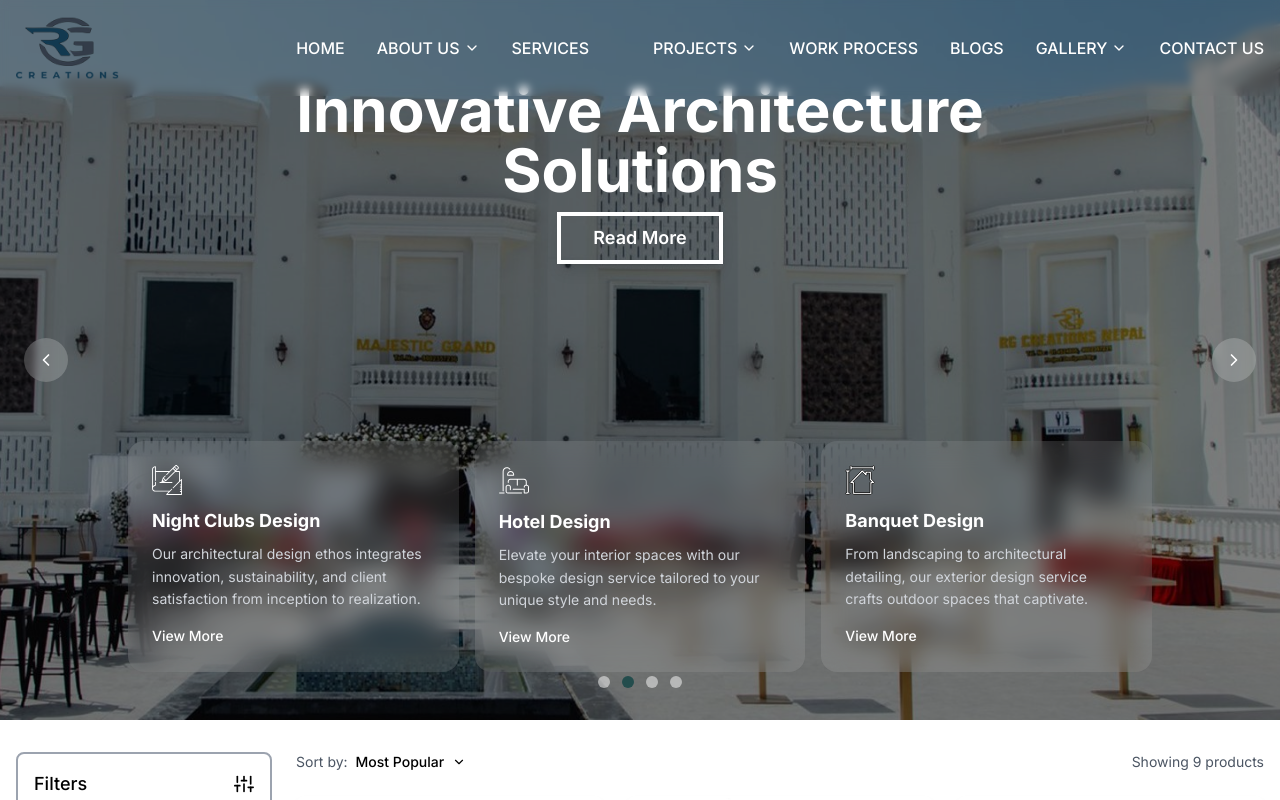
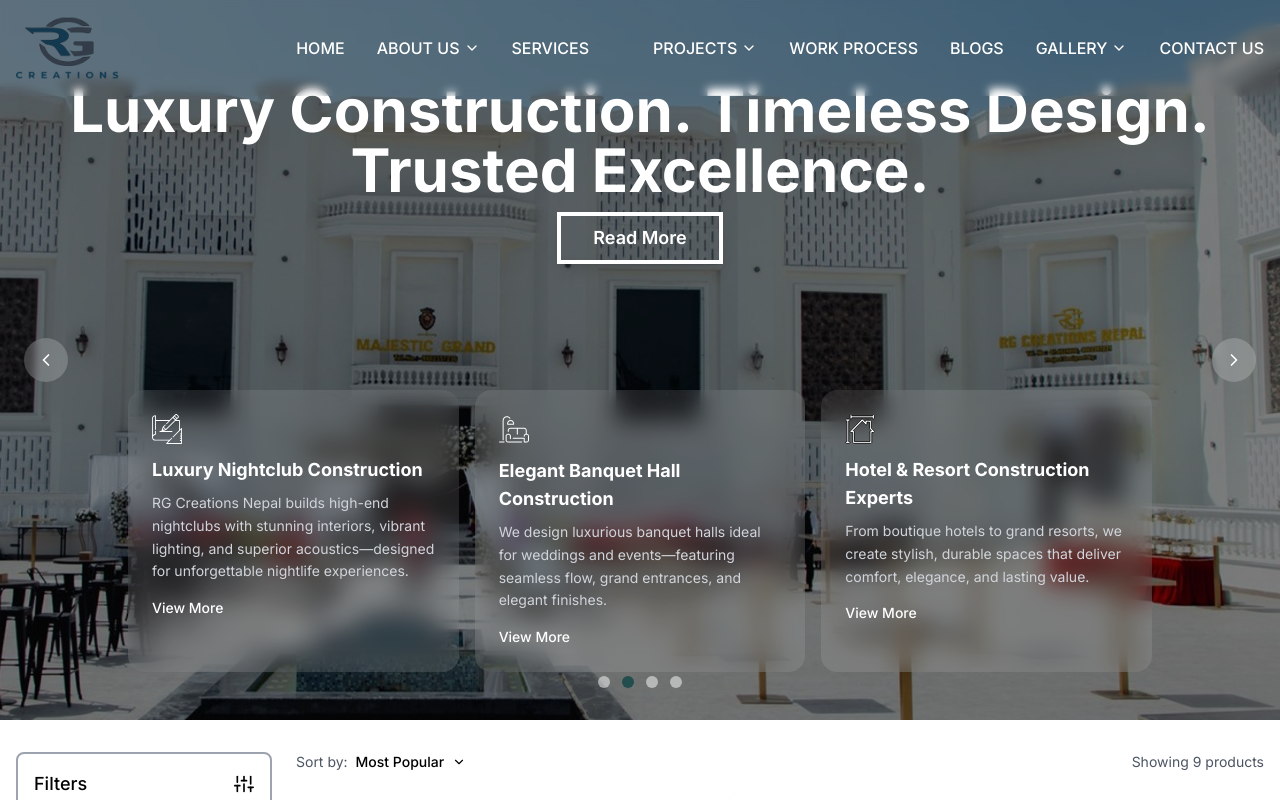
Before and after one commit to zennie2001/rgcreationsnepal, a Next.js app: page /collections in a window 1280 px wide. Shown: the top 800 px of the page. Built offline with nearby package versions, Linux system fonts and the light colour scheme.

Commit message:
About us

```diff
--- a/src/app/(home)/layout.tsx
+++ b/src/app/(home)/layout.tsx
@@ -16,7 +16,7 @@ const jakarta = Inter({
 
 export const metadata: Metadata = {
   title: {
-    default: "RG Creations",
+    default: "Top-Rated Construction Company for Nightclubs, Hotels & Banquets",
     template: "%s | RG Creations",
   },
   description:
--- a/src/sections/AboutHero.tsx
+++ b/src/sections/AboutHero.tsx
@@ -7,7 +7,7 @@ export default function Hero() {
     <section className="relative h-screen w-full text-white">
       {/* Background Image */}
       <Image
-        src="/about.jpg" // Replace with your actual image path
+        src="/about/2.jpg" // Replace with your actual image path
         alt="Hero Background"
         fill
         className="object-cover z-0"
--- a/src/sections/Hero.tsx
+++ b/src/sections/Hero.tsx
@@ -8,22 +8,22 @@ const slides = [
   {
     id: 1,
     image: "/main-slider1.jpg",
-    title: "Best Architectural Firm for Sustainable Design",
+    title: "Building Iconic Spaces - That Define Nepal’s Future",
   },
   {
     id: 2,
     image: "/main-slider2.jpg",
-    title: "Innovative Architecture Solutions",
+    title: "Luxury Construction. Timeless Design. Trusted Excellence.",
   },
   {
     id: 3,
     image: "/main-slider3.jpg",
-    title: "Creating Tomorrow's Spaces Today",
+    title: "Where Vision Meets Structure – Premium Construction in Nepal.",
   },
   {
     id: 4,
     image: "/main-slider4.jpg",
-    title: "Creating Tomorrow's Spaces Today",
+    title: "From Nightlife to Luxury Living – We Build Experiences.",
   },
 ];
 
@@ -71,8 +71,8 @@ const Hero = () => {
 
       {/* Hero Content */}
       <div className="absolute inset-0 flex items-center md:items-start mt-20 xxl:mt-40 justify-center z-30">
-        <div className="text-center  text-white px-14 max-w-4xl mx-auto ">
-          <p className="text-3xl md:text-6xl 2xl:text-7xl font-bold  mb-3 leading-tight">
+        <div className="text-center  text-white  mx-8  ">
+          <p className="text-3xl md:text-6xl 4xl:text-4xl font-bold  mb-3 leading-tight">
             {slides[currentSlide].title}
           </p>
 
@@ -129,11 +129,10 @@ const Hero = () => {
                   />
                 </svg>
               </div>
-              <h3 className="text-lg 2xl:text-xl font-bold mb-2">Night Clubs Design</h3>
+              <h3 className="text-lg 2xl:text-xl font-bold mb-2">Luxury Nightclub Construction</h3>
               <p className="text-gray-300 text-sm leading-relaxed mb-3 ">
-                Our architectural design ethos integrates innovation,
-                sustainability, and client satisfaction from inception to
-                realization.
+                RG Creations Nepal builds high-end nightclubs with stunning interiors, vibrant lighting, and superior acoustics—designed for unforgettable nightlife experiences.
+
               </p>
               <button className="text-white text-sm font-medium hover:text-teal-400 transition-colors ">
                 View More
@@ -156,10 +155,10 @@ const Hero = () => {
                   />
                 </svg>
               </div>
-              <h3 className="text-lg 2xl:text-xl font-bold mb-2">Hotel Design</h3>
+              <h3 className="text-lg 2xl:text-xl font-bold mb-2">Elegant Banquet Hall Construction</h3>
               <p className="text-gray-300 text-sm leading-relaxed mb-3">
-                Elevate your interior spaces with our bespoke design service
-                tailored to your unique style and needs.
+                We design luxurious banquet halls ideal for weddings and events—featuring seamless flow, grand entrances, and elegant finishes.
+
               </p>
               <button className="text-white text-sm font-medium hover:text-teal-400 transition-colors ">
                 View More
@@ -196,10 +195,9 @@ const Hero = () => {
                   />
                 </svg>
               </div>
-              <h3 className="text-lg 2xl:text-xl font-bold mb-2">Banquet Design</h3>
+              <h3 className="text-lg 2xl:text-xl font-bold mb-2">Hotel & Resort Construction Experts</h3>
               <p className="text-gray-300 text-sm leading-relaxed mb-3">
-                From landscaping to architectural detailing, our exterior design
-                service crafts outdoor spaces that captivate.
+                From boutique hotels to grand resorts, we create stylish, durable spaces that deliver comfort, elegance, and lasting value.
               </p>
               <button className="text-white text-sm font-medium hover:text-teal-400 transition-colors ">
                 View More
--- a/src/sections/Products.tsx
+++ b/src/sections/Products.tsx
@@ -8,33 +8,33 @@ const LatestProjects = () => {
   const [hoveredIndex, setHoveredIndex] = useState<number | null>(null);
   const [playingIndexes, setPlayingIndexes] = useState<number[]>([]);
 
-  const filters = ["All Project", "Building", "Interior", "Restaurant"];
+  const filters = ["All Project", "Completed Projects", "Ongoing Projects"];
 
   const projects = [
     {
       id: 1,
-      category: "Interior",
+      category: "Completed Projects",
       image: "/rambagh.jpg",
       video: "/RGVideo2.mp4",
       title: "Luxury Hotel Lobby",
     },
     {
       id: 2,
-      category: "Restaurant",
+      category: "Completed Projects",
       image: "/taaj.jpg",
       video: "/RGVideo1.mp4",
       title: "Fine Dining Restaurant",
     },
     {
       id: 3,
-      category: "Interior",
+      category: "Ongoing Projects",
       image: "/taj.jpg",
       video: "/Harshah.mp4",
       title: "Grand Ballroom",
     },
     {
       id: 4,
-      category: "Building",
+      category: "Completed Projects",
       image: "/royal.jpg",
       video: "/RGVideo3.mp4",
       title: "Modern Architecture",
@@ -48,9 +48,7 @@ const LatestProjects = () => {
     const video = videoRefs.current[index];
     if (video) {
       video.currentTime = 0;
-      video.play().catch(() => {
-        // ignore autoplay errors
-      });
+      video.play().catch(() => {});
       setPlayingIndexes((prev) => [...prev, index]);
     }
   };
@@ -80,9 +78,7 @@ const LatestProjects = () => {
   const filteredProjects =
     activeFilter === "All Project"
       ? projects
-      : projects.filter(
-          (project) => project.category === activeFilter
-        );
+      : projects.filter((project) => project.category === activeFilter);
 
   return (
     <section className="w-full py-14 bg-white relative overflow-hidden">
@@ -91,7 +87,7 @@ const LatestProjects = () => {
         <div className="flex flex-col lg:flex-row lg:items-center lg:justify-between mb-12">
           <div className="mb-8 lg:mb-0">
             <h2 className="text-3xl md:text-4xl lg:text-5xl font-bold text-gray-900 mb-2">
-              LATEST PROJECT
+              LATEST PROJECTS
             </h2>
             <div className="w-16 h-1 bg-[#244d4d]"></div>
           </div>
@@ -117,21 +113,24 @@ const LatestProjects = () => {
           </div>
         </div>
 
-        {/* Projects Flex Layout */}
+        {/* Projects Layout */}
         <motion.div
           layout
-          className="flex gap-4 flex-wrap md:flex-nowrap mb-12"
+          className="flex flex-col md:flex-row gap-4 mb-12"
         >
           {filteredProjects.map((project, index) => {
             const isHovered = hoveredIndex === index;
             const isPlaying = playingIndexes.includes(index);
 
+            // ✅ Only width shrinks
             const widthClass =
               hoveredIndex === null
-                ? "flex-1"
+                ? "w-full md:flex-1"
                 : isHovered
-                ? "flex-[2]"
-                : "flex-1";
+                ? "w-full md:flex-[2]"
+                : filteredProjects.length > 1
+                  ? "w-full md:flex-[0.5]"
+                  : "w-full md:flex-1";
 
             return (
               <motion.div
@@ -140,10 +139,11 @@ const LatestProjects = () => {
                 className={`group relative overflow-hidden bg-white shadow-lg hover:shadow-xl transition-all duration-300 transform hover:-translate-y-2 ${widthClass} min-w-0`}
                 onMouseEnter={() => handleMouseEnter(index)}
                 onMouseLeave={() => handleMouseLeave(index)}
+                onClick={() => handleMouseEnter(index)}
                 transition={{ type: "spring", stiffness: 300, damping: 30 }}
               >
-                <div className="relative w-full h-auto md:h-[518px]">
-                  {/* Thumbnail Image */}
+                <div className="relative w-full h-[300px] md:h-[518px]">
+                  {/* Image */}
                   <motion.img
                     src={project.image}
                     alt={project.title}
@@ -169,7 +169,7 @@ const LatestProjects = () => {
                     }`}
                   />
 
-                  {/* Overlay Text bottom-left */}
+                  {/* Overlay */}
                   <div
                     className={`absolute left-4 bottom-4 text-white transition-opacity duration-300 ${
                       isHovered ? "opacity-100" : "opacity-0"
```
Also changed, not shown: 2 other files (tests, documents, lock files or other folders).
